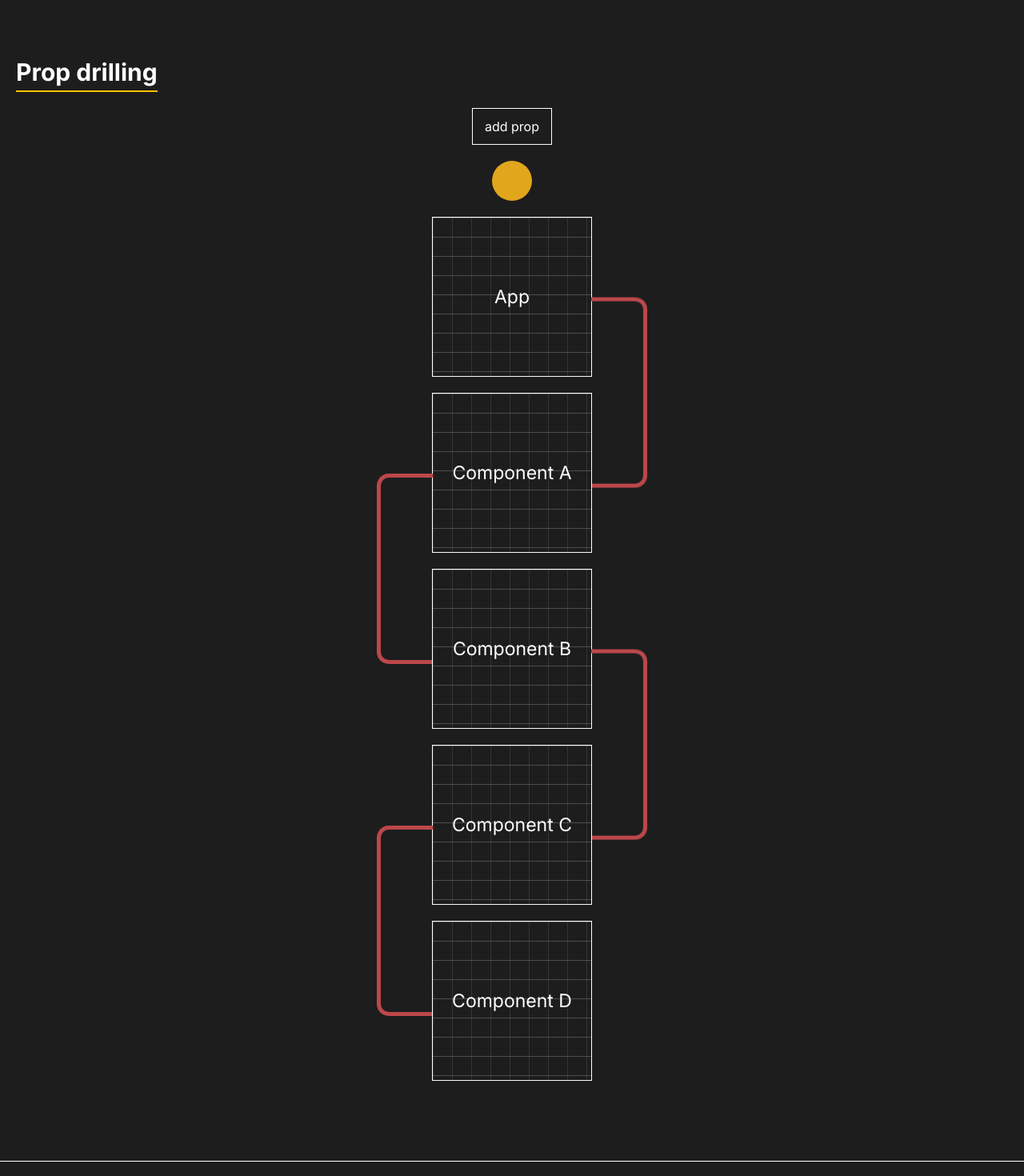
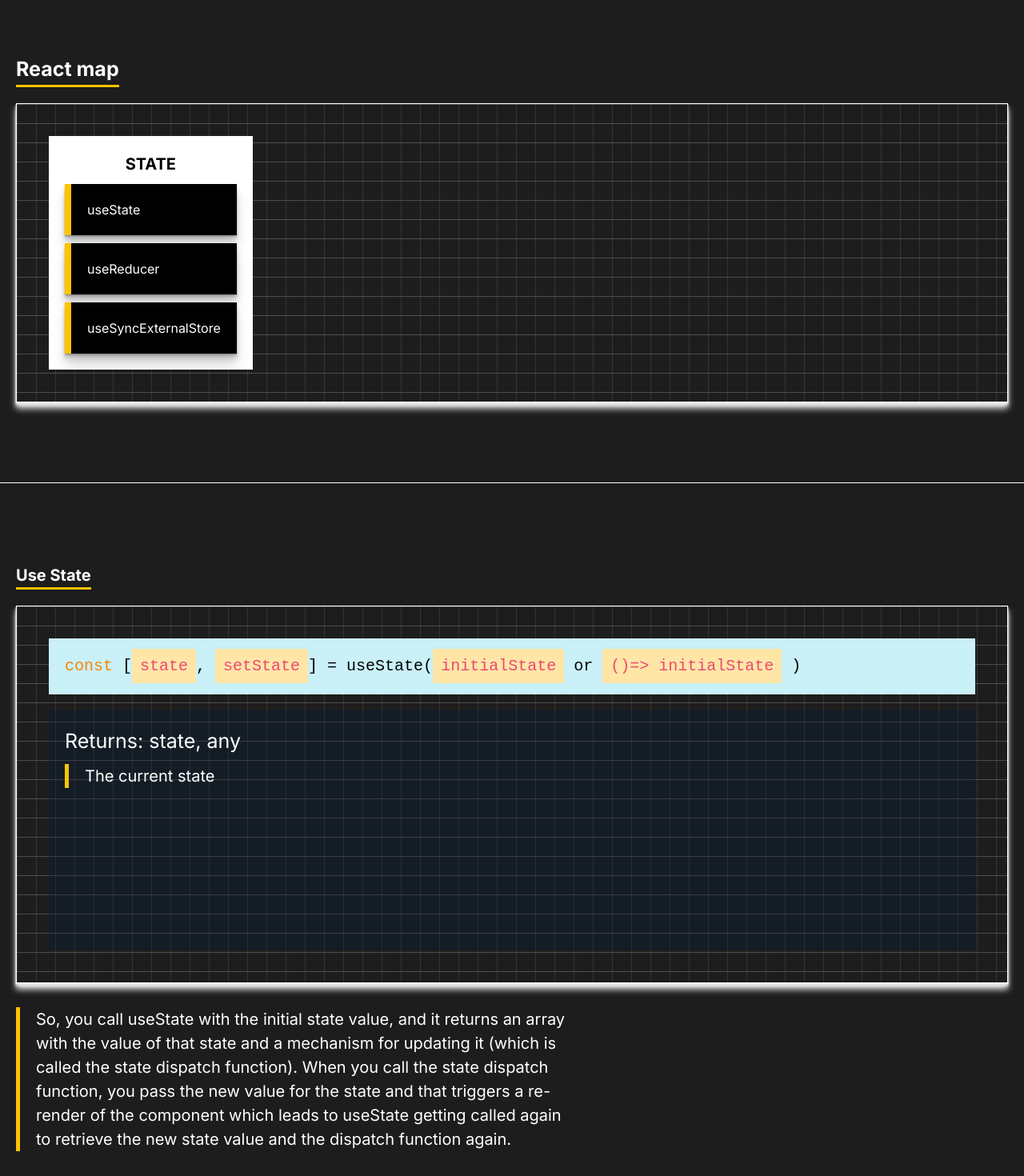
Before and after one commit to Andriikryl/css-visualizer, a Next.js app: page /react in a window 1280 px wide. Shown: the part 420-1890 px from the top of the page at 80% size. Built offline with nearby package versions, Linux system fonts and the light colour scheme.

Commit message:
add useStateHook component

```diff
--- /dev/null
+++ b/src/app/react/ReactMap/ReactMap.tsx
@@ -0,0 +1,24 @@
+import React from "react";
+import { Container } from "@/components/container/Container";
+import style from "./style.module.css";
+import { MainField } from "@/components/mainField/MainField";
+
+export default function ReactMap() {
+  return (
+    <section className={style.map}>
+      <Container>
+        <h2 className={style.map__title}>React map</h2>
+        <MainField>
+          <div className={style.items__box}>
+            <h3 className={style.item__title}>state</h3>
+            <ul className={style.item__list}>
+              <li className={style.list__item}>useState</li>
+              <li className={style.list__item}>useReducer</li>
+              <li className={style.list__item}>useSyncExternalStore</li>
+            </ul>
+          </div>
+        </MainField>
+      </Container>
+    </section>
+  );
+}
--- /dev/null
+++ b/src/app/react/ReactMap/style.module.css
@@ -0,0 +1,40 @@
+.map{
+    padding-block: 100px;
+}
+.map__title{
+    width: max-content;
+    color: white;
+    font-size: 25px;
+    border-bottom: 3px solid #ffc300;
+    margin-block-end: 20px;
+}
+
+.items__box{
+    background-color: white;
+    padding: 20px;
+}
+
+.item__list{
+    display: flex;
+    flex-direction: column;
+    gap: 10px;
+}
+.item__title{
+    font-size: 20px;
+    text-align: center;
+    text-transform: uppercase;
+    margin-block-end: 10px;
+}
+
+.list__item{
+    list-style: none;
+    background-color: black;
+    padding: 20px;
+    color: white;
+    border-left: 8px solid #ffc300;
+    box-shadow: 0 1px 1px rgba(0,0,0,0.12),
+    0 2px 2px rgba(0,0,0,0.12),
+    0 4px 4px rgba(0,0,0,0.12),
+    0 8px 8px rgba(0,0,0,0.12),
+    0 16px 16px rgba(0,0,0,0.12);
+}
--- a/src/app/react/page.tsx
+++ b/src/app/react/page.tsx
@@ -1,11 +1,15 @@
 import React from "react";
 import HeroReact from "./heroReact/HeroReact";
 import PropDrilling from "./propDrilling/PropDrilling";
+import ReactMap from "./ReactMap/ReactMap";
+import UseStateHook from "./useStateHook/UseStateHook";
 
 export default function ReactPage() {
   return (
     <>
       <HeroReact />
+      <ReactMap />
+      <UseStateHook />
       <PropDrilling />
     </>
   );
--- /dev/null
+++ b/src/app/react/useStateHook/UseStateHook.tsx
@@ -0,0 +1,132 @@
+"use client";
+import React, { useState } from "react";
+import { Container } from "@/components/container/Container";
+import style from "./style.module.css";
+import { MainField } from "@/components/mainField/MainField";
+import { AnimatePresence, motion } from "framer-motion";
+export default function UseStateHook() {
+  const [activeTab, setActiveTab] = useState("state");
+
+  const handleTabClick = (tab: React.SetStateAction<string>) => {
+    setActiveTab(tab);
+  };
+  return (
+    <section className={style.state__section}>
+      <Container>
+        <h3 className={style.state__title}>Use State</h3>
+        <MainField className={style.state__box}>
+          <pre className={style.code__box}>
+            <code className={style.code}>
+              <span className={style.variabel}>const</span> [
+              <span
+                onClick={() => handleTabClick("state")}
+                className={style.state}
+              >
+                state
+              </span>
+              ,{" "}
+              <span
+                onClick={() => handleTabClick("setState")}
+                className={style.state}
+              >
+                setState
+              </span>
+              ] = useState(
+              <span
+                onClick={() => handleTabClick("initialState")}
+                className={style.state}
+              >
+                initialState
+              </span>{" "}
+              or{" "}
+              <span
+                onClick={() => handleTabClick("initialStateFunc")}
+                className={style.state}
+              >
+                ()=&gt; initialState
+              </span>{" "}
+              )
+            </code>
+          </pre>
+          <div className={style.description__block}>
+            <AnimatePresence>
+              {activeTab === "state" && (
+                <motion.p
+                  initial={{ y: -100, opacity: 0 }}
+                  animate={{ y: 0, opacity: 1 }}
+                  transition={{ duration: 1 }}
+                >
+                  Returns: state, any{" "}
+                  <span className={style.state__description}>
+                    The current state
+                  </span>
+                </motion.p>
+              )}
+              {activeTab === "setState" && (
+                <motion.div
+                  initial={{ y: -100, opacity: 0 }}
+                  animate={{ y: 0, opacity: 1 }}
+                  transition={{ duration: 1 }}
+                >
+                  <span>Returns: setState function</span>
+                  <p>
+                    The set function that lets you update the state to a
+                    different value and trigger a re-render.
+                  </p>
+                  <pre>
+                    <code>
+                      setState(newState or (pendingState) =&gt; newState)
+                    </code>
+                  </pre>
+                </motion.div>
+              )}
+              {activeTab === "initialState" && (
+                <motion.div
+                  initial={{ y: -100, opacity: 0 }}
+                  animate={{ y: 0, opacity: 1 }}
+                  transition={{ duration: 1 }}
+                >
+                  <span>Parameter: initialState any</span>
+                  <p>
+                    The value you want the state to be initially. It can be a
+                    value of any type, but there is a special behavior for
+                    functions. This argument is ignored after the initial
+                    render.
+                  </p>
+                </motion.div>
+              )}
+              {activeTab === "initialStateFunc" && (
+                <motion.div
+                  initial={{ y: -100, opacity: 0 }}
+                  animate={{ y: 0, opacity: 1 }}
+                  transition={{ duration: 1 }}
+                >
+                  <span>Parameter: stateInitializer function pure</span>
+                  <p>
+                    If you pass a function as initialState, it will be treated
+                    as an initializer function. It should be pure, should take
+                    no arguments, and should return a value of any type. React
+                    will call your initializer function when initializing the
+                    component, and store its return value as the initial state.
+                  </p>
+                  <pre>
+                    <code>const initialState = stateInitializer()</code>
+                  </pre>
+                </motion.div>
+              )}
+            </AnimatePresence>
+          </div>
+        </MainField>
+        <p className={style.state__description}>
+          So, you call useState with the initial state value, and it returns an
+          array with the value of that state and a mechanism for updating it
+          (which is called the state dispatch function). When you call the state
+          dispatch function, you pass the new value for the state and that
+          triggers a re-render of the component which leads to useState getting
+          called again to retrieve the new state value and the dispatch function
+          again.
+        </p>
+      </Container>
+    </section>
+  );
+}
--- /dev/null
+++ b/src/app/react/useStateHook/style.module.css
@@ -0,0 +1,60 @@
+.state__section{
+    padding-block: 100px;
+    border-top: 1px solid white;
+    border-bottom: 1px solid white;
+}
+
+.state__title{
+    font-size: 20px;
+    color: white;
+    width: max-content;
+    border-bottom: 3px solid #ffc300;
+    margin-block-end: 20px;
+}
+
+.code__box{
+    background-color: #caf0f8;
+    padding: 20px;
+}
+
+.code{
+    font-size: 20px;
+}
+
+.variabel{
+    color: #fb8500;
+}
+
+.state{
+    background-color: #ffe6a7;
+    color: #ef476f;
+    cursor: pointer;
+    padding: 10px;
+}
+
+.state__box{
+    flex-direction: column;
+    gap: 20px;
+    margin-block-end: 30px;
+}
+
+.description__block{
+    padding: 20px;
+    background-color: hsl(211, 100%, 12%, .3);
+    color: white;
+    font-size: 25px;
+    min-height: 300px;
+}
+
+.state__description{
+    display: block;
+    margin-block-start: 10px;
+}
+
+.state__description{
+    border-left: 5px solid #ffc300;
+    padding-inline-start: 20px;
+    color: white;
+    max-width: 700px;
+    font-size: 20px;
+}
--- /dev/null
+++ b/src/components/test/style.module.css
@@ -0,0 +1,11 @@
+.list{
+    display: flex;
+    flex-direction: column;
+    gap: 20px;
+}
+
+.list__item{
+    color: white;
+    font-size: 20px;
+    text-transform: uppercase;
+}
```
Also changed, not shown: src/components/test/Test.tsx (added, +30 -0 lines).
